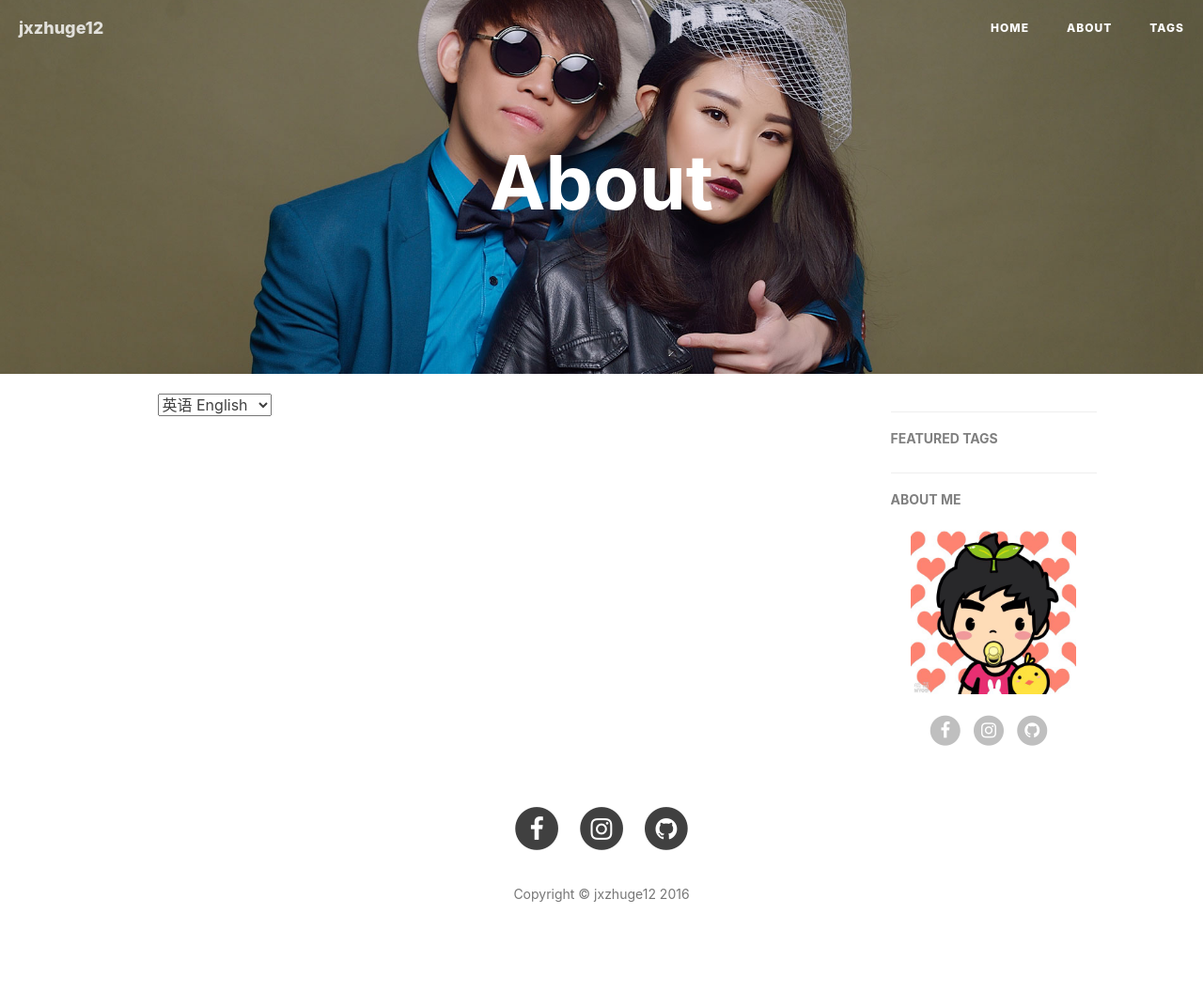
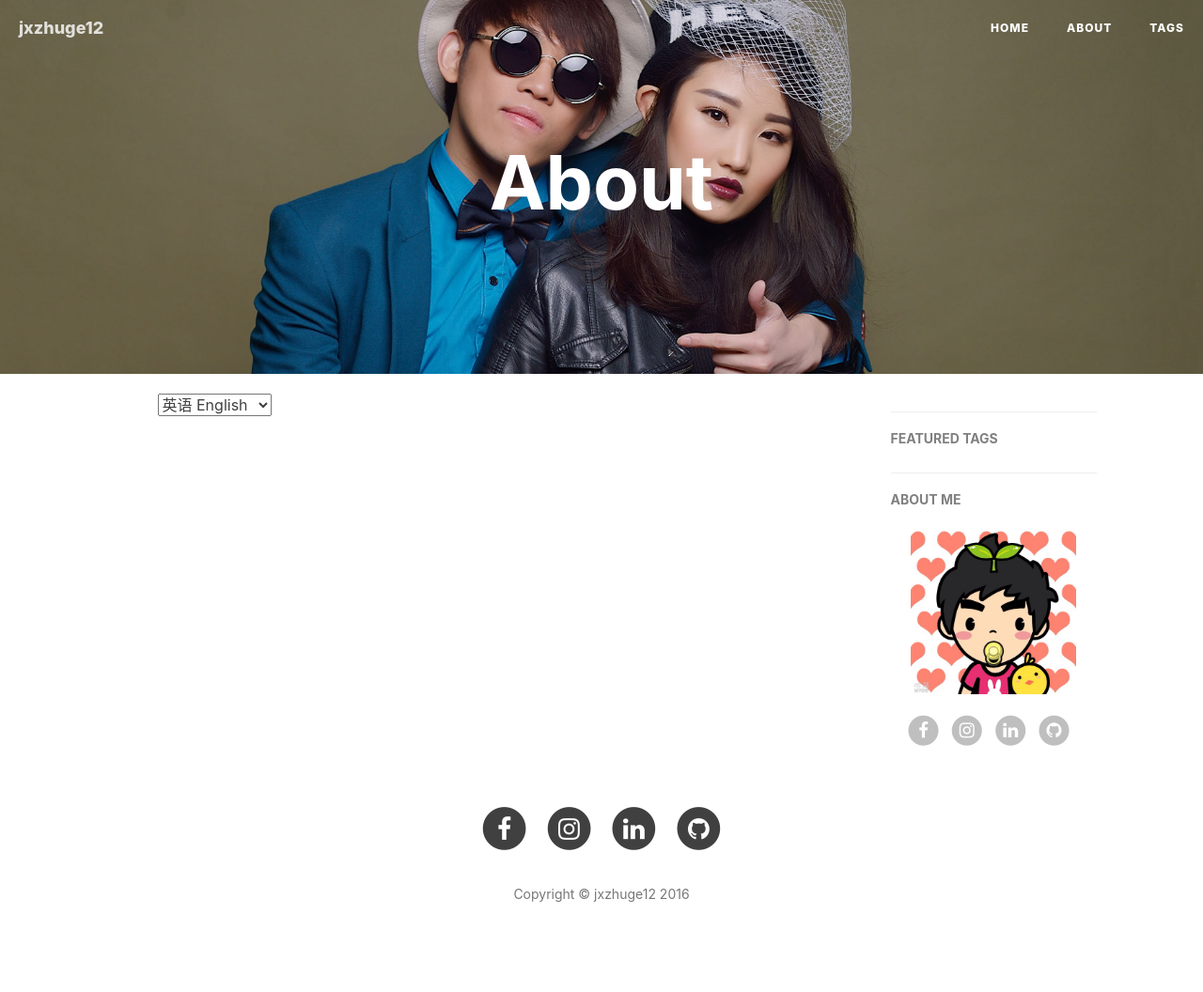
Before and after one commit to jxzhuge12/jxzhuge12.github.io, a Jekyll site: the page built from about.html, in a window 1280 px wide. Shown: the whole page at 94% size. Built offline with Jekyll 4.4.1, drawn with Linux system fonts in a browser that asks for light colours; nearby versions of some CDN libraries; comment, search, counter and statistics services are not loaded.

Commit message:
add linedin

```diff
--- a/_config.yml
+++ b/_config.yml
@@ -14,6 +14,7 @@
 github_username:    jxzhuge12
 facebook_username:  jxzhuge12
 instagram_username: jxzhuge12
+linkedin_username:  jxzhuge12
 # snapchat_username:  jxzhuge12
 
 
--- a/_includes/footer.html
+++ b/_includes/footer.html
@@ -43,6 +43,17 @@
                             <span class="fa-stack fa-lg">
                                 <i class="fa fa-circle fa-stack-2x"></i>
                                 <i class="fa fa-instagram fa-stack-1x fa-inverse"></i>
+                            </span>
+                        </a>
+                    </li>
+                    {% endif %}
+
+                    {% if site.linkedin_username %}
+                    <li>
+                        <a target="_blank" href="http://linkedin.com/in/{{ site.weibo_username }}">
+                            <span class="fa-stack fa-lg">
+                                <i class="fa fa-circle fa-stack-2x"></i>
+                                <i class="fa fa-linkedin fa-stack-1x fa-inverse"></i>
                             </span>
                         </a>
                     </li>
--- a/_layouts/page.html
+++ b/_layouts/page.html
@@ -154,6 +154,17 @@
                             </li>
                             {% endif %}
 
+                            {% if site.linkedin_username %}
+                            <li>
+                                <a target="_blank" href="http://linkedin.com/in/{{ site.weibo_username }}">
+                                    <span class="fa-stack fa-lg">
+                                        <i class="fa fa-circle fa-stack-2x"></i>
+                                        <i class="fa fa-linkedin fa-stack-1x fa-inverse"></i>
+                                    </span>
+                                </a>
+                            </li>
+                            {% endif %}
+
                             {% if site.github_username %}
                             <li>
                                 <a target="_blank" href="https://github.com/{{ site.github_username }}">
--- a/about.html
+++ b/about.html
@@ -17,7 +17,12 @@
 
 <!-- English Version -->
 <div class="en post-container">
+<p1>Junxia Zhuge</p1>
+<p2>Education Experience</p2>
 
+<p2>Work Experience</p2>
+
+<p2>Skill</p2>
 </div>
 
 <!-- Handle Language Change -->
```
